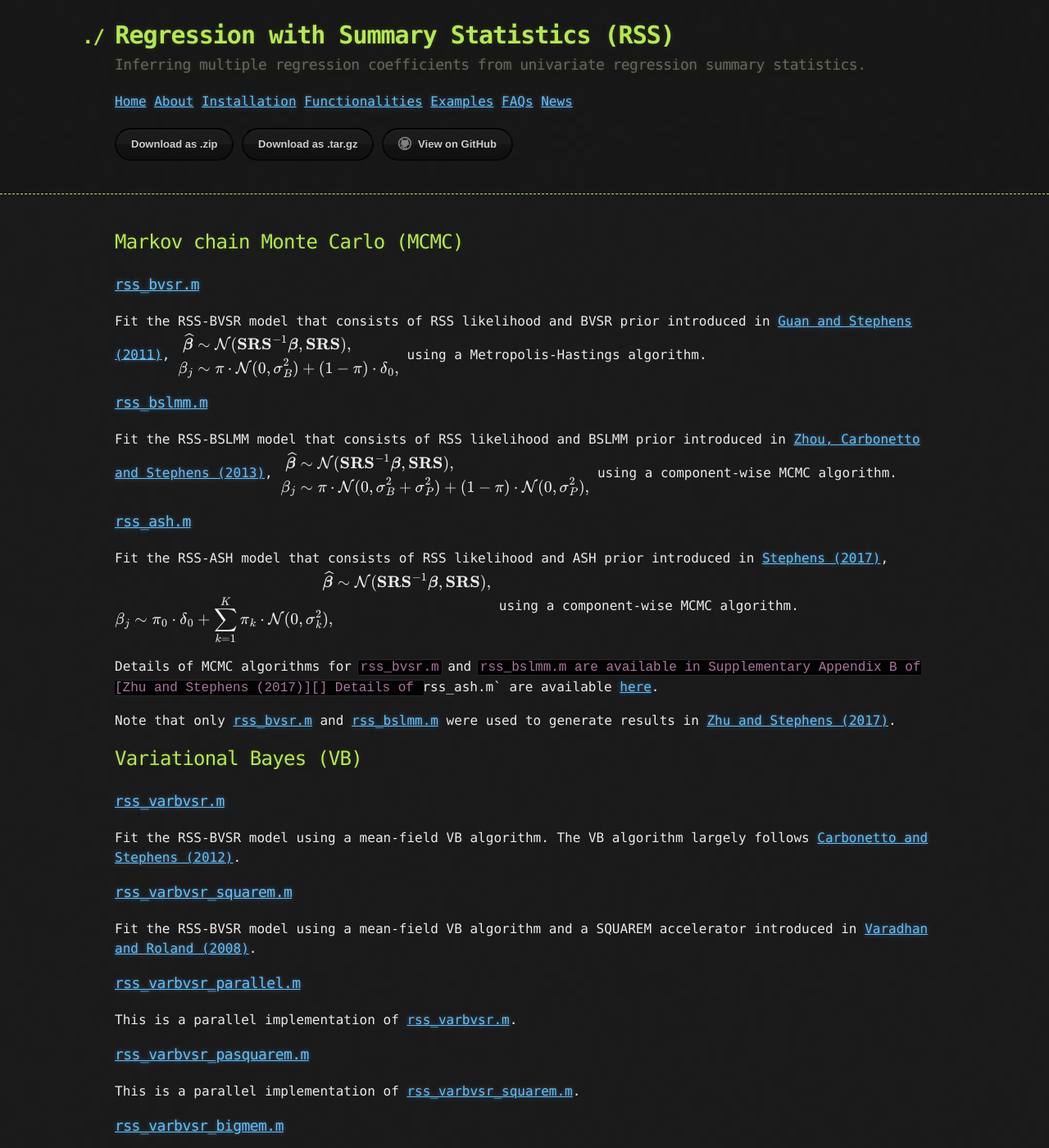
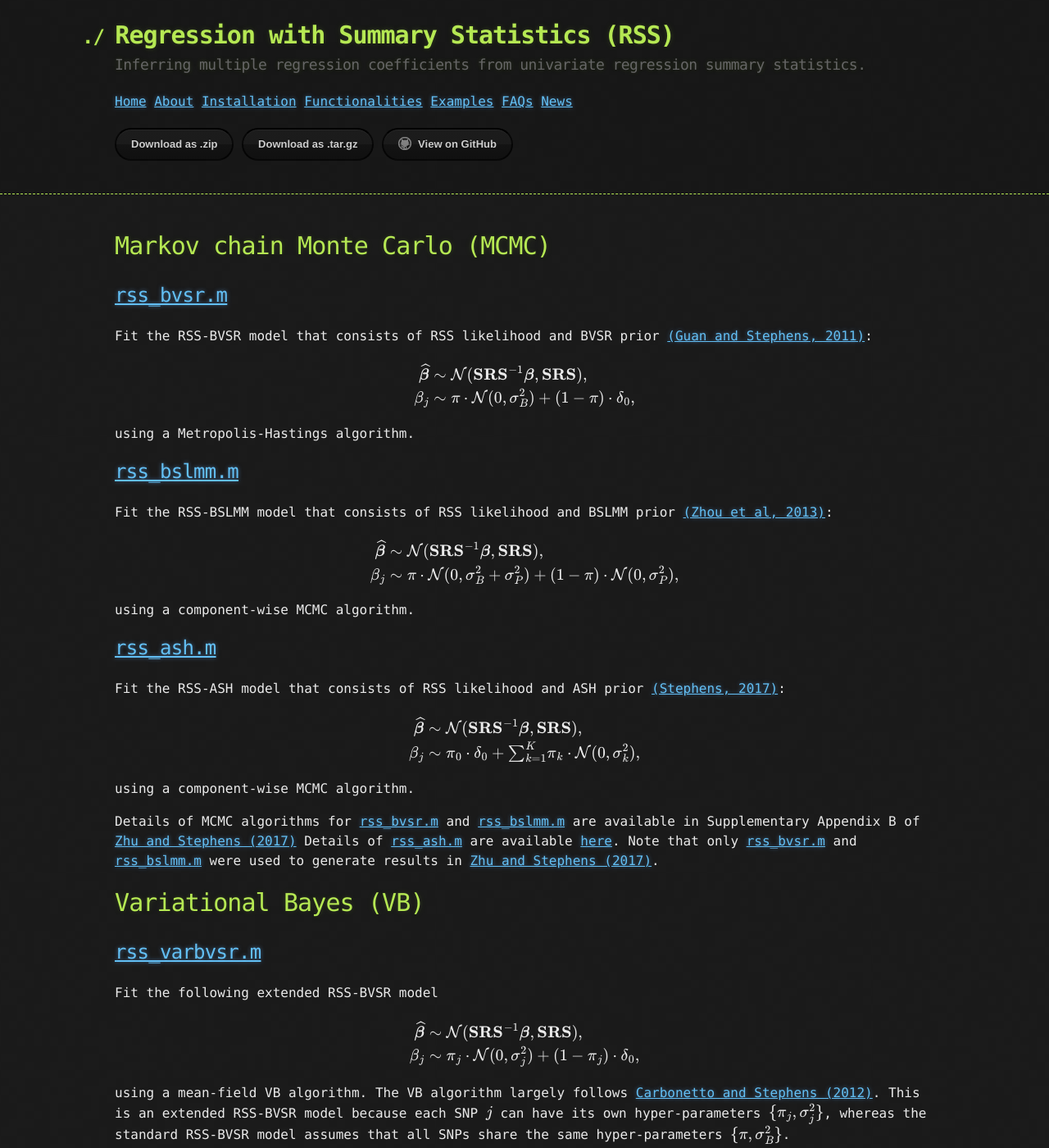
Before and after one commit to stephenslab/rss, a Jekyll site: the page built from docs/Functionalities.md, in a window 1280 px wide and 1400 px high. Shown: the whole window at 82% size. Built offline with Jekyll 4.4.1, drawn with Linux system fonts in a browser that asks for light colours; formulas are drawn with MathJax 3; some of the changed text lies outside the part shown.

Commit message:
update func page

```diff
--- a/docs/Functionalities.md
+++ b/docs/Functionalities.md
@@ -5,163 +5,186 @@
 [Zhu and Stephens (2017)]: https://projecteuclid.org/euclid.aoas/1507168840
 [Zhu and Stephens (2018)]: https://www.nature.com/articles/s41467-018-06805-x
 [rss_bvsr.m]: https://github.com/stephenslab/rss/blob/master/src/rss_bvsr.m
+[(Guan and Stephens, 2011)]: https://projecteuclid.org/euclid.aoas/1318514285
 [Guan and Stephens (2011)]: https://projecteuclid.org/euclid.aoas/1318514285
 [rss_bslmm.m]: https://github.com/stephenslab/rss/blob/master/src/rss_bslmm.m
-[Zhou, Carbonetto and Stephens (2013)]: https://doi.org/10.1371/journal.pgen.1003264
-[Stephens (2017)]: https://doi.org/10.1093/biostatistics/kxw041
+[(Zhou et al, 2013)]: https://doi.org/10.1371/journal.pgen.1003264
+[Zhou et al (2013)]: https://doi.org/10.1371/journal.pgen.1003264
+[rss_ash.m]: https://github.com/stephenslab/rss/blob/master/src/rss_ash.m
+[(Stephens, 2017)]: https://doi.org/10.1093/biostatistics/kxw041
 [Carbonetto and Stephens (2012)]: https://projecteuclid.org/euclid.ba/1339616726
 [rss_varbvsr.m]: https://github.com/stephenslab/rss/blob/master/src_vb/rss_varbvsr.m
 [rss_varbvsr_squarem.m]: https://github.com/stephenslab/rss/blob/master/src_vb/rss_varbvsr_squarem.m
-[Varadhan and Roland (2008)]: https://doi.org/10.1111/j.1467-9469.2007.00585.x
+[(Varadhan and Roland, 2008)]: https://doi.org/10.1111/j.1467-9469.2007.00585.x
 [rss_varbvsr_bigmem_squarem.m]: https://github.com/stephenslab/rss/blob/master/src_vb/rss_varbvsr_bigmem_squarem.m
 
-## Markov chain Monte Carlo (MCMC)
+# Markov chain Monte Carlo (MCMC)
 
-### [rss_bvsr.m][]
+## [rss_bvsr.m][]
 
 Fit the RSS-BVSR model that consists of RSS likelihood
-and BVSR prior introduced in [Guan and Stephens (2011)][],
+and BVSR prior [(Guan and Stephens, 2011)][]:
+
 $$
 \begin{aligned}
 \widehat{\boldsymbol\beta} &\sim {\cal N}({\bf SRS}^{-1}{\boldsymbol\beta},{\bf SRS}),\\
 \beta_j &\sim \pi\cdot{\cal N}(0,\sigma_B^2) + (1-\pi)\cdot\delta_0,
 \end{aligned}
 $$
+
 using a Metropolis-Hastings algorithm.
 
-### [rss_bslmm.m][]
+## [rss_bslmm.m][]
 
 Fit the RSS-BSLMM model that consists of RSS likelihood
-and BSLMM prior introduced in [Zhou, Carbonetto and Stephens (2013)][],
+and BSLMM prior [(Zhou et al, 2013)][]:
+
 $$
 \begin{aligned}
 \widehat{\boldsymbol\beta} &\sim {\cal N}({\bf SRS}^{-1}{\boldsymbol\beta},{\bf SRS}),\\
 \beta_j &\sim \pi\cdot{\cal N}(0,\sigma_B^2+\sigma_P^2) + (1-\pi)\cdot{\cal N}(0,\sigma_P^2),
 \end{aligned}
 $$
+
 using a component-wise MCMC algorithm.
 
-### [rss_ash.m](https://github.com/stephenslab/rss/blob/master/src/rss_ash.m)
+## [rss_ash.m][]
 
 Fit the RSS-ASH model that consists of RSS likelihood
-and ASH prior introduced in [Stephens (2017)][],
+and ASH prior [(Stephens, 2017)][]:
+
 $$
 \begin{aligned}
 \widehat{\boldsymbol\beta} &\sim {\cal N}({\bf SRS}^{-1}{\boldsymbol\beta},{\bf SRS}),\\
-\beta_j \sim \pi_0 \cdot \delta_0 + \sum_{k=1}^K \pi_k \cdot {\cal N}(0,\sigma_k^2),
+\beta_j &\sim \pi_0 \cdot \delta_0 + {\textstyle\sum}_{k=1}^K \pi_k \cdot {\cal N}(0,\sigma_k^2),
 \end{aligned}
 $$
+
 using a component-wise MCMC algorithm.
 
-Details of MCMC algorithms for `rss_bvsr.m` and `rss_bslmm.m are
+Details of MCMC algorithms for [rss_bvsr.m][] and [rss_bslmm.m][] are
 available in Supplementary Appendix B of [Zhu and Stephens (2017)][]
-Details of `rss_ash.m` are available
+Details of [rss_ash.m][] are available
 [here](http://www.stat.uchicago.edu/~xiangzhu/rss_mcmc.pdf).
-
 Note that only [rss_bvsr.m][] and [rss_bslmm.m][] were used to
 generate results in [Zhu and Stephens (2017)][].
 
-## Variational Bayes (VB)
+# Variational Bayes (VB)
 
-### [rss_varbvsr.m][]
+## [rss_varbvsr.m][]
 
-Fit the RSS-BVSR model using a mean-field VB algorithm.
+Fit the following extended RSS-BVSR model
+
+$$
+\begin{aligned}
+\widehat{\boldsymbol\beta} &\sim {\cal N}({\bf SRS}^{-1}{\boldsymbol\beta},{\bf SRS}),\\
+\beta_j &\sim \pi_j\cdot{\cal N}(0,\sigma_j^2) + (1-\pi_j)\cdot\delta_0,
+\end{aligned}
+$$
+
+using a mean-field VB algorithm.
 The VB algorithm largely follows [Carbonetto and Stephens (2012)][].
+This is an extended RSS-BVSR model because each SNP $j$ can have
+its own hyper-parameters $$\{\pi_j,\sigma_j^2\}$$,
+whereas the standard RSS-BVSR model assumes that all SNPs share
+the same hyper-parameters $$\{\pi,\sigma_B^2\}$$.
 
-### [rss_varbvsr_squarem.m][]
+## [rss_varbvsr_squarem.m][]
 
-Fit the RSS-BVSR model using a mean-field VB algorithm and a
-SQUAREM accelerator introduced in [Varadhan and Roland (2008)][].
+This is a variant of [rss_varbvsr.m][] with the SQUAREM
+accelerator [(Varadhan and Roland, 2008)][] added.
 
-### [rss_varbvsr_parallel.m](https://github.com/stephenslab/rss/blob/master/src_vb/rss_varbvsr_parallel.m)
+## [rss_varbvsr_parallel.m](https://github.com/stephenslab/rss/blob/master/src_vb/rss_varbvsr_parallel.m)
 
 This is a parallel implementation of [rss_varbvsr.m][].
 
-### [rss_varbvsr_pasquarem.m](https://github.com/stephenslab/rss/blob/master/src_vb/rss_varbvsr_pasquarem.m)
+## [rss_varbvsr_pasquarem.m](https://github.com/stephenslab/rss/blob/master/src_vb/rss_varbvsr_pasquarem.m)
 
 This is a parallel implementation of [rss_varbvsr_squarem.m][].
 
-### [rss_varbvsr_bigmem.m](https://github.com/stephenslab/rss/blob/master/src_vb/rss_varbvsr_bigmem.m)
+## [rss_varbvsr_bigmem.m](https://github.com/stephenslab/rss/blob/master/src_vb/rss_varbvsr_bigmem.m)
 
 This is a memory-efficient implementation of
 [rss_varbvsr_parallel.m](https://github.com/stephenslab/rss/blob/master/src_vb/rss_varbvsr_parallel.m).
 
-### [rss_varbvsr_bigmem_squarem.m][]
+## [rss_varbvsr_bigmem_squarem.m][]
 
 This is a memory-efficient implementation of
 [rss_varbvsr_pasquarem.m](https://github.com/stephenslab/rss/blob/master/src_vb/rss_varbvsr_pasquarem.m).
 
-Details of VB algorithms are available in
-Supplementary Notes of [Zhu and Stephens (2018)][].
-
+Details of VB algorithms, SQUAREM accelerator and parallel implementation
+are available in Supplementary Notes of [Zhu and Stephens (2018)][].
 Note that only [rss_varbvsr_squarem.m][] and [rss_varbvsr_bigmem_squarem.m][]
 were used to generate results in [Zhu and Stephens (2018)][].
+The other functions were developed merely for testing and benchmarking.
 
-## Miscellaneous
+# Miscellaneous
 
-### [import_1000g_vcf.sh](https://github.com/stephenslab/rss/blob/master/misc/import_1000g_vcf.sh)
+## [import_1000g_vcf.sh](https://github.com/stephenslab/rss/blob/master/misc/import_1000g_vcf.sh)
 
 Output [1000 Genomes](http://www.internationalgenome.org/data)
 phased haplotypes of a given list of SNPs in
 [IMPUTE reference-panel format](https://mathgen.stats.ox.ac.uk/impute/impute_v2.html#input_options).
 
-### [compute_pve.m](https://github.com/stephenslab/rss/blob/master/src/compute_pve.m)
+## [compute_pve.m](https://github.com/stephenslab/rss/blob/master/src/compute_pve.m)
 
 Use GWAS summary data to estimate PVE (or SNP heritability),
 a quantity defined by Equation 2.10 in [Guan and Stephens (2011)][].
 This function corresponds to Equation 3.7 in [Zhu and Stephens (2017)][].
 
-### [band_storage.m](https://github.com/stephenslab/rss/blob/master/misc/band_storage.m)
+## [band_storage.m](https://github.com/stephenslab/rss/blob/master/misc/band_storage.m)
 
 Convert a symmetric, banded matrix to a compact matrix in such a way
 that only the main diagonal and the nonzero super-diagonals are stored.
 This function is used to reduce the file size of a large LD matrix.
 
-### [find_bandwidth.m](https://github.com/stephenslab/rss/blob/master/misc/find_bandwidth.m)
+## [find_bandwidth.m](https://github.com/stephenslab/rss/blob/master/misc/find_bandwidth.m)
 
 Find the bandwidth of a symmetric, banded matrix.
 
-### [get_corr.m](https://github.com/stephenslab/rss/blob/master/misc/get_corr.m)
+## [get_corr.m](https://github.com/stephenslab/rss/blob/master/misc/get_corr.m)
 
 Compute linkage disequilibrium (LD) matrix using the shrinkage estimator proposed in
 [Wen and Stephens (2010)](https://www.ncbi.nlm.nih.gov/pubmed/21479081).
-This function is also implemented in an `R` package
-[LDshrink](https://github.com/stephenslab/LDshrink).
+This function is also implemented in an R package
+[ldshrink](https://github.com/stephenslab/ldshrink).
 
-### [data_maker.m](https://github.com/stephenslab/rss/blob/master/misc/data_maker.m)
+## [data_maker.m](https://github.com/stephenslab/rss/blob/master/misc/data_maker.m)
 
-Simulate phenotype data from the genome-wide multiple-SNP model described in
-[Zhou, Carbonetto and Stephens (2013)][],
+Simulate phenotype data from the genome-wide multiple-SNP model
+described in [Zhou et al (2013)][],
 and then compute the single-SNP summary statistics for each SNP.
 This function was used in some simulation studies of [Zhu and Stephens (2017)][].
 
-### [enrich_datamaker.m](https://github.com/stephenslab/rss/blob/master/misc/enrich_datamaker.m)
+## [enrich_datamaker.m](https://github.com/stephenslab/rss/blob/master/misc/enrich_datamaker.m)
 
 Simulate phenotype data from the genetic association enrichment model described in
 [Carbonetto and Stephens (2013)](https://doi.org/10.1371/journal.pgen.1003770),
 and then compute the single-SNP summary statistics for each SNP.
 This function was used in some simulation studies of [Zhu and Stephens (2018)][].
 
-### [null_single.m](https://github.com/stephenslab/rss/blob/master/src_vb/null_single.m) & [null_template.m](https://github.com/stephenslab/rss/blob/master/src_vb/null_template.m)
+## [null_single.m](https://github.com/stephenslab/rss/blob/master/src_vb/null_single.m) & [null_template.m](https://github.com/stephenslab/rss/blob/master/src_vb/null_template.m)
 
 Fit genome-wide multiple-SNP "baseline model" to single-SNP summary data, using
-[rss_varbvsr* functions](https://github.com/stephenslab/rss/tree/master/src_vb).
+[rss_varbvsr functions](https://github.com/stephenslab/rss/tree/master/src_vb).
 These scripts were used in data analyses of [Zhu and Stephens (2018)][].
 
-### [gsea_wrapper.m](https://github.com/stephenslab/rss/blob/master/src_vb/gsea_wrapper.m) & [gsea_template.m](https://github.com/stephenslab/rss/blob/master/src_vb/gsea_template.m)
+## [gsea_wrapper.m](https://github.com/stephenslab/rss/blob/master/src_vb/gsea_wrapper.m) & [gsea_template.m](https://github.com/stephenslab/rss/blob/master/src_vb/gsea_template.m)
 
 Fit genome-wide multiple-SNP "enrichment model" to single-SNP summary data, using
-[rss_varbvsr* functions](https://github.com/stephenslab/rss/tree/master/src_vb).
+[rss_varbvsr functions](https://github.com/stephenslab/rss/tree/master/src_vb).
 These scripts were used in data analyses of [Zhu and Stephens (2018)][].
 
-### [null_wrapper_fixsb.m](https://github.com/stephenslab/rss/blob/master/src_vb/null_wrapper_fixsb.m) & [gsea_wrapper_fixsb.m](https://github.com/stephenslab/rss/blob/master/src_vb/gsea_wrapper_fixsb.m)
+## [null_wrapper_fixsb.m](https://github.com/stephenslab/rss/blob/master/src_vb/null_wrapper_fixsb.m) & [gsea_wrapper_fixsb.m](https://github.com/stephenslab/rss/blob/master/src_vb/gsea_wrapper_fixsb.m)
 
 Fit genome-wide multiple-SNP "baseline model" and "enrichment model" to single-SNP summary data,
-using a fixed value of `sigb^2` (prior variance of causal genetic effects) in
-[rss_varbvsr* functions](https://github.com/stephenslab/rss/tree/master/src_vb).
+using a fixed prior variance of causal genetic effects (`sigb` square) in
+[rss_varbvsr functions](https://github.com/stephenslab/rss/tree/master/src_vb).
 These scripts were used in simulation studies of [Zhu and Stephens (2018)][].
 
-### [ash_lrt_31traits.R](https://github.com/stephenslab/rss/blob/master/misc/ash_lrt_31traits.R)
+## [ash_lrt_31traits.R](https://github.com/stephenslab/rss/blob/master/misc/ash_lrt_31traits.R)
 
-Compute an enrichment likelihood ratio as a sanity check for the Bayesian model-based
-enrichment analysis method developed in [Zhu and Stephens (2018)][].
+Compute a simple likelihood ratio as a sanity check for the more
+complicated enrichment analysis method developed in [Zhu and Stephens (2018)][].
+This likelihood ratio calculation is based on an R package
+[ashr](https://cran.r-project.org/web/packages/ashr/index.html).
```
